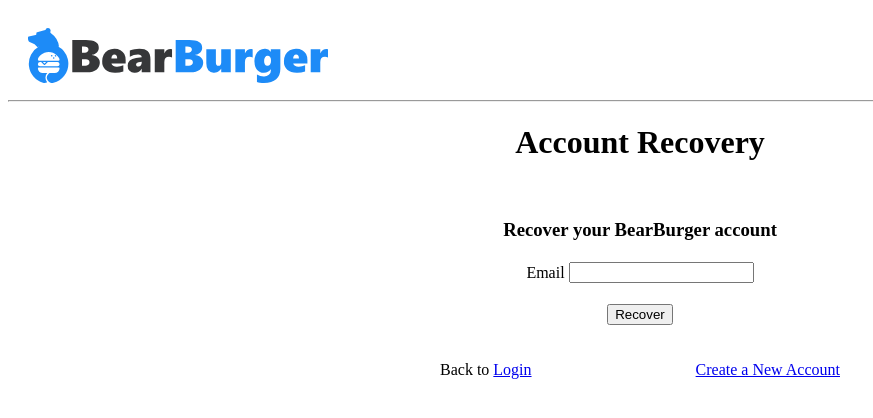
After one commit to Raofin/BearBurger-Mini, a PHP site: page /contents/recover.php in a window 1280 px wide. The commit adds this page. Shown: the top 418 px of the page, without its empty margins (0-873 px from the left). Run offline with PHP 8.4, Linux system fonts and the light colour scheme.

Commit message:
Add and fix several things

```diff
--- /dev/null
+++ b/contents/header.php
@@ -0,0 +1,27 @@
+<?php
+    session_start();
+    include 'users.php'
+?>
+
+<!DOCTYPE html>
+<html lang="en">
+
+<head>
+    <meta charset="UTF-8">
+    <meta http-equiv="X-UA-Compatible" content="IE=edge">
+    <meta name="viewport" content="width=device-width, initial-scale=1.0">
+    <title>BearBurger</title>
+</head>
+
+</html>
+
+<body>
+
+<div style="padding: 20px 20px 5px 20px">
+    <img src=../img/logo-3.svg alt="Logo">
+    <?php if (isset($_SESSION['username'])) {
+        echo "<h2 style=\"float: right; padding-right: 20px\">
+            {$_SESSION['username']} <a href=\"logout.php\">Logout</a>
+            </h2>";} ?>
+</div>
+<hr>
--- /dev/null
+++ b/contents/home.php
@@ -0,0 +1,4 @@
+<?php
+    include 'header.php';
+    echo "login successful";
+    include 'footer.php';
--- /dev/null
+++ b/contents/logout.php
@@ -0,0 +1,5 @@
+<?php
+    header("Location: login.php");
+    session_start();
+    session_destroy();
+    die();
--- /dev/null
+++ b/contents/recover.php
@@ -0,0 +1,23 @@
+<?php include 'header.php'; ?>
+    <center>
+        <h1>Account Recovery</h1><br>
+        <h3>Recover your BearBurger account</h3>
+        <form style="max-width: 25rem" method="post" novalidate>
+            <table>
+                <tr>
+                    <td align="right">Email</td>
+                    <td align="left"><input type="text" id="email" name="email"></td>
+                </tr>
+            </table>
+            <br>
+            <?php if ($_SERVER['REQUEST_METHOD'] === 'POST') recover($_POST['email']) ?>
+            <input type="submit" value="Recover">
+            <br><br><br>
+            <div>
+                <span style="float:left;">Back to <a href="register.php">Login</a></span>
+                <span style="float:right;"><a href="login.php">Create a New Account</a></span>
+            </div>
+        </form>
+    </center>
+
+<?php include 'footer.php' ?>
--- a/contents/users.php
+++ b/contents/users.php
@@ -65,3 +65,31 @@
     {
         file_put_contents('..\userData.json', json_encode($users, JSON_PRETTY_PRINT));
     }
+
+    function login($email, $password)
+    {
+        $users = readJson();
+        foreach ($users as $item) {
+            if ($email === $item['email'] && $password === $item['password']) {
+                $_SESSION['username'] = $item['username'];
+                $_SESSION['email'] = $item['email'];
+                header("Location: home.php");
+                die();
+            } else echo "<p style=\"color:tomato;\">Invalid email or password. Please try again.</p>";
+        }
+    }
+
+    function recover($email)
+    {
+        $users = readJson();
+        foreach ($users as $item) {
+            if ($email === $item['email']) {
+                echo "
+                <h3 style=\"color:forestgreen;\">Your account has been successfully recovered.</h3>
+                            <p style=\"font-size:130%;\">
+                                <b>Username: </b>{$item['username']}<br>
+                                <b>Password: </b>{$item['password']}
+                            </p>";
+            } else echo "<p style=\"color:tomato;\">Invalid email or password. Please try again.</p>";
+        }
+    }
```
Also changed, not shown: contents/login.php (+5 -7 lines), contents/register.php (+3 -6 lines), includes/header.php (deleted, +0 -18 lines), userData.json (+9 -2 lines), contents/footer.php (renamed from includes/footer.php).
